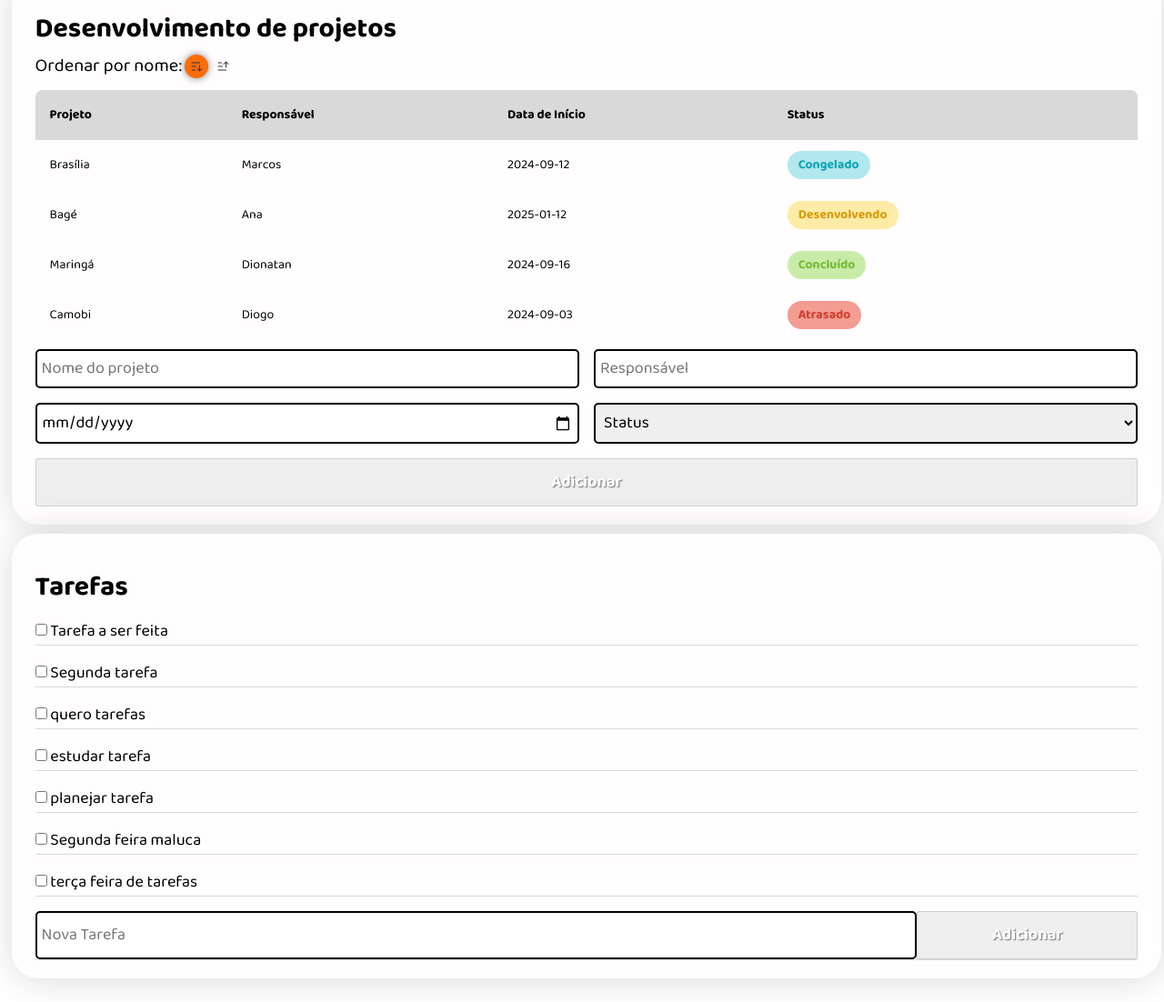
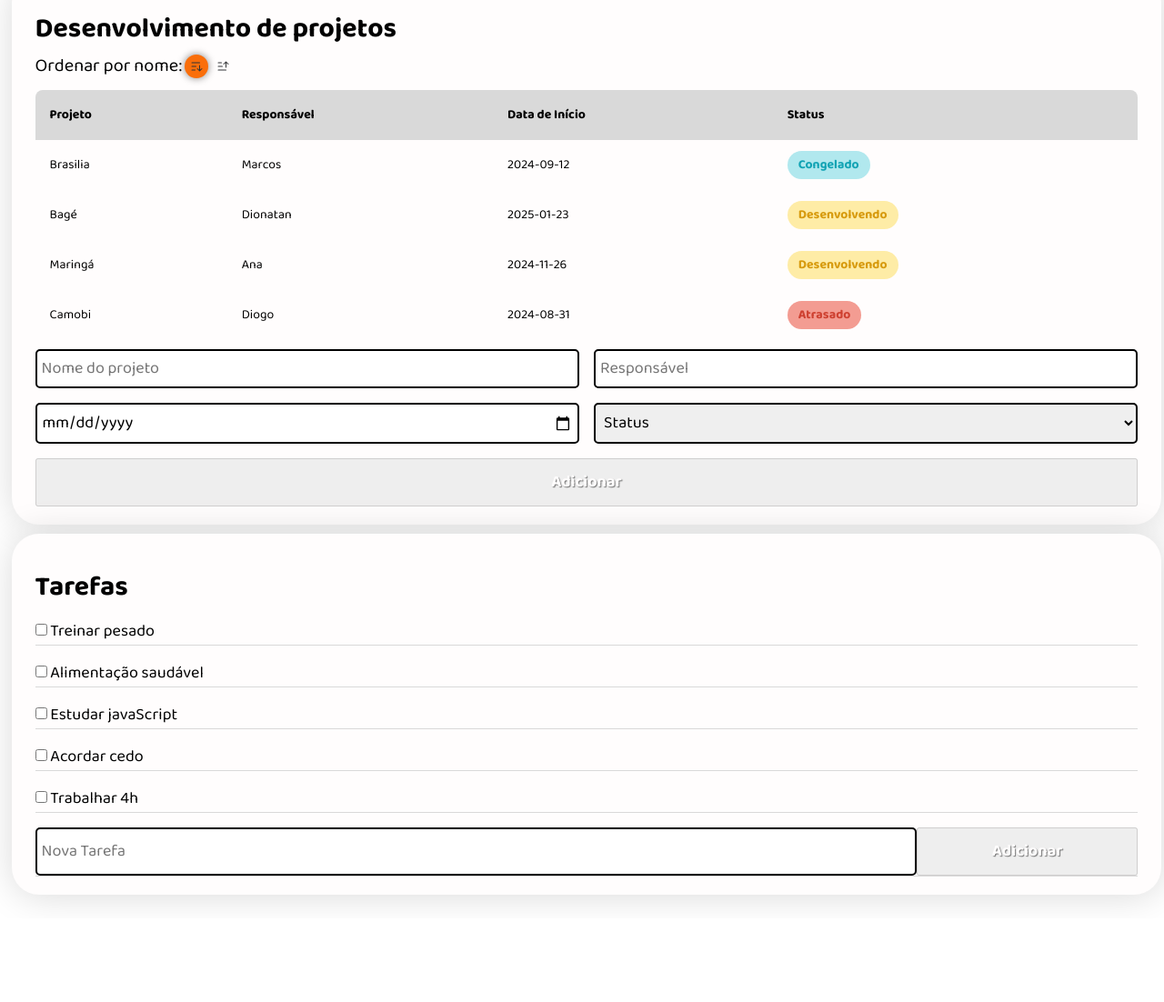
Before and after one commit to Dionatan2019Rodrigues/Curso-js, a plain HTML site: page voitto/module-five/atv-19-techChallenge/index.html in a window 1280 px wide. Shown: the part 133-1235 px from the top of the page at 91% size. After the commit the page ends 1143 px from the top, so only its background shows below. Drawn offline with Linux system fonts and the light colour scheme.

Commit message:
feat:  list projects and tasks through javaScript

```diff
--- a/voitto/module-five/atv-19-techChallenge/index.html
+++ b/voitto/module-five/atv-19-techChallenge/index.html
@@ -66,30 +66,7 @@
             </tr>
           </thead>
           <tbody>
-            <tr>
-              <td>Brasília</td>
-              <td>Marcos</td>
-              <td>2024-09-12</td>
-              <td><span class="tag congelado">Congelado</span></td>
-            </tr>
-            <tr>
-              <td>Bagé</td>
-              <td>Ana</td>
-              <td>2025-01-12</td>
-              <td><span class="tag desenvolvendo">Desenvolvendo</span></td>
-            </tr>
-            <tr>
-              <td>Maringá</td>
-              <td>Dionatan</td>
-              <td>2024-09-16</td>
-              <td><span class="tag concluido">Concluído</span></td>
-            </tr>
-            <tr>
-              <td>Camobi</td>
-              <td>Diogo</td>
-              <td>2024-09-03</td>
-              <td><span class="tag atrasado">Atrasado</span></td>
-            </tr>
+            <!--Dados inicializados via javaScript-->
           </tbody>
         </table>
         <form>
@@ -119,34 +96,8 @@
       <section class="sections" id="section-tasks">
         <h2>Tarefas</h2>
         <form id="add-tasks">
-          <div>
-            <input type="checkbox" name="task" />
-            <label>Tarefa a ser feita</label>
-          </div>
-          <div>
-            <input type="checkbox" name="task" />
-            <label>Segunda tarefa</label>
-          </div>
-          <div>
-            <input type="checkbox" name="task" />
-            <label>quero tarefas</label>
-          </div>
-          <div>
-            <input type="checkbox" name="task" />
-            <label>estudar tarefa</label>
-          </div>
-          <div>
-            <input type="checkbox" name="task" />
-            <label>planejar tarefa</label>
-          </div>
-          <div>
-            <input type="checkbox" name="task" />
-            <label>Segunda feira maluca</label>
-          </div>
-          <div>
-            <input type="checkbox" name="task" />
-            <label>terça feira de tarefas</label>
-          </div>
+          <!--Tarefas inicializadas via javaScript  -->
+
           <div id="submit-form-tasks">
             <input type="text" placeholder="Nova Tarefa" />
             <button type="submit" disabled>Adicionar</button>
@@ -154,5 +105,6 @@
         </form>
       </section>
     </main>
+    <script src="index.js"></script>
   </body>
 </html>
--- a/voitto/module-five/atv-19-techChallenge/index.js
+++ b/voitto/module-five/atv-19-techChallenge/index.js
@@ -0,0 +1,60 @@
+class Project {
+  constructor(name, responsible, date, status) {
+    this.name = name;
+    this.responsible = responsible;
+    this.date = date;
+    this.status = status;
+  }
+  AddProjectToTable() {
+    const projectsTable = document.querySelector(
+      "#section-projects table tbody"
+    );
+
+    const newProject = document.createElement("tr");
+    newProject.innerHTML = `
+        <td>${this.name}</td>
+        <td>${this.responsible}</td>
+        <td>${this.date}</td>
+        <td>
+            <span class="tag ${this.status.toLowerCase()}">${this.status}</span>
+        </td>
+    `;
+    projectsTable.append(newProject);
+  }
+}
+class Task {
+  constructor(description) {
+    this.description = description;
+  }
+  AddTaskToForm() {
+    const tasksForm = document.querySelector("#section-tasks form ");
+
+    const newTask = document.createElement("div");
+    newTask.innerHTML = `
+        <input type="checkbox" name="task" />
+        <label>${this.description}</label>
+    `;
+    tasksForm.prepend(newTask);
+  }
+}
+
+// Início da área que corresponde a main
+const projects = [
+  new Project("Brasilia", "Marcos", "2024-09-12", "Congelado"),
+  new Project("Bagé", "Dionatan", "2025-01-23", "Desenvolvendo"),
+  new Project("Maringá", "Ana", "2024-11-26", "Desenvolvendo"),
+  new Project("Camobi", "Diogo", "2024-08-31", "Atrasado"),
+];
+
+const tasks = [
+  new Task("Trabalhar 4h"),
+  new Task("Acordar cedo"),
+  new Task("Estudar javaScript"),
+  new Task("Alimentação saudável"),
+  new Task("Treinar pesado"),
+];
+
+projects.forEach((project) => project.AddProjectToTable());
+tasks.forEach((task) => task.AddTaskToForm());
+
+// Fim da área que corresponde a main
```
